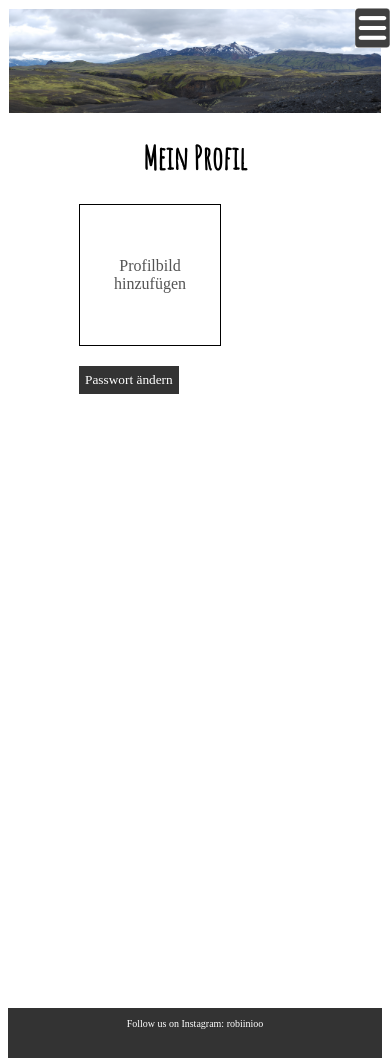
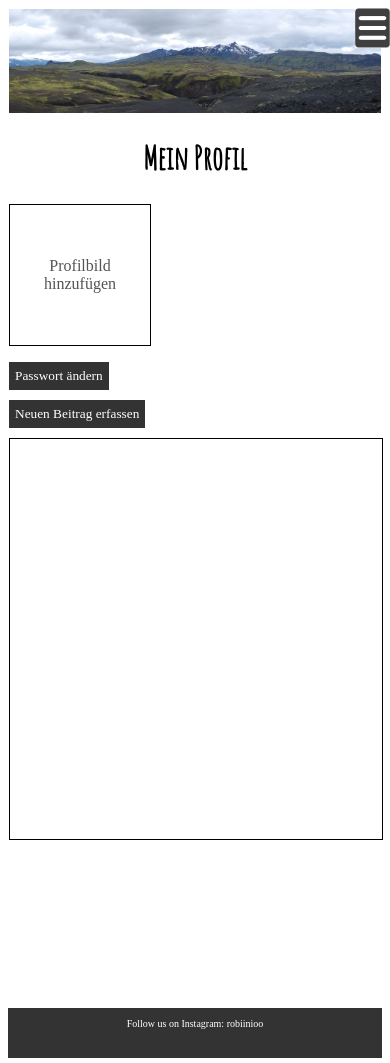
Before and after one commit to LalaKala83/307, a PHP site: page /user/save in a window 390 px wide. Run offline with PHP 8.4, Linux system fonts and the light colour scheme; the visitor is signed in with stand-in values (Sample User, id 1); data that the repository does not hold is empty.

Commit message:
profile - design

```diff
--- a/public/css/style.css
+++ b/public/css/style.css
@@ -226,9 +226,26 @@ a {
     }
 }
 
+@media screen and (max-width: 418px){
+
+    div#usernameAndPassword {
+        float: unset;
+        margin-left: 0px;
+        min-height: 20px;
+        margin-top: 180px;
+        width: 150px;
+    }
+
+    div#createNewBlog {
+        margin-top: 10px;
+        display: block;
+        min-height: 20px;
+        width: 200px;
+    }
+}
+
 #containerProfilepicture {
     border:1px solid black;
-    margin-left: 70px;
     height: 140px;
     width: 140px;
     display: inline-block;
@@ -252,8 +269,8 @@ a {
 
 #usernameAndPassword {
     float: left;
-    margin-left: 70px;
-    height: 120px;
+    margin-left: 90px;
+    min-height: 20px;
     width: 150px;
 }
 
@@ -300,3 +317,17 @@ a {
     min-height: 200px;
     border:1px solid black;
 }
+
+#createNewBlog {
+    margin-top: 250px;
+    display: block;
+    min-height: 20px;
+    width: 200px;
+}
+
+#blogbox {
+    margin-top: 10px;
+    width: 100%;
+    min-height: 400px;
+    border:1px solid black;
+}
--- a/view/profile.php
+++ b/view/profile.php
@@ -12,4 +12,10 @@
         <h2><?= $username?></h2>
         <button id="buttonChangePassword">Passwort ändern</button>
     </div>
+    <div id="createNewBlog">
+        <button id="buttonChangePassword">Neuen Beitrag erfassen</button>
+    </div>
+    <div id="blogbox">
+
+    </div>
 </div>
```
Also changed, not shown: view/createNewBlog.php (added, +7 -0 lines), view/test.html (deleted, +0 -91 lines).
